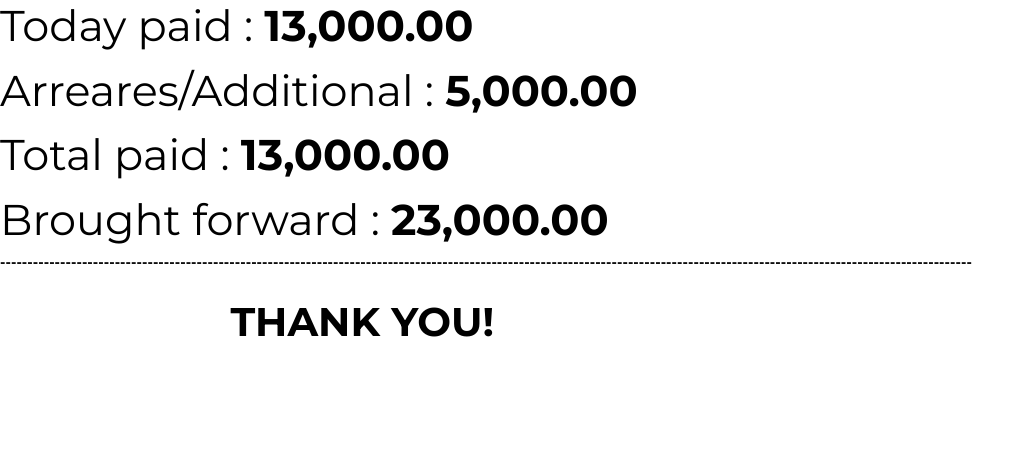
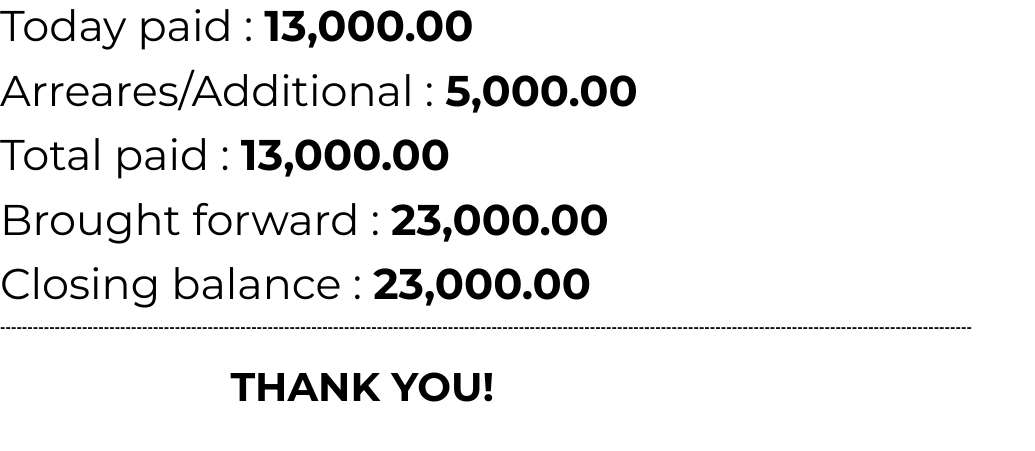
Before and after one commit to rearboost/poli-app-c2, a PHP site: page /debt_collection_print.php?id=1 in a window 1280 px wide. Shown: the part 1314-1765 px from the top of the page, without its empty margins (0-1035 px from the left). Before the commit the page ends 1651 px from the top, so only its background shows below. Run offline with PHP 8.4, Linux system fonts and the light colour scheme; a user stored in the database is signed in; data comes from the database, SQL or seed files in the repository; data that the repository does not hold is empty; some libraries are stand-ins or nearby versions.

Commit message:
closing bal

```diff
--- a/debt_collection_print.php
+++ b/debt_collection_print.php
@@ -147,6 +147,13 @@ mysqli_select_db($con,DB_NAME);
            </b>
           </span><br>
 
+          <span style="font-size: 43px; color: black;">Closing balance :
+          <b>
+          <?php $closing_bal =$data['brought_forward'];
+                echo number_format($closing_bal,2,".",",") ?>
+           </b>
+          </span><br>
+
           <b><span style="color: black;">----------------------------------------------------------------------------------------------------------------------------------------------------------------------------------</span> <br></b><br>
           <h5 style="padding-left: 18%; font-size: 40px; color: black;"><b>THANK YOU!</b></h5>
           <br>
```
